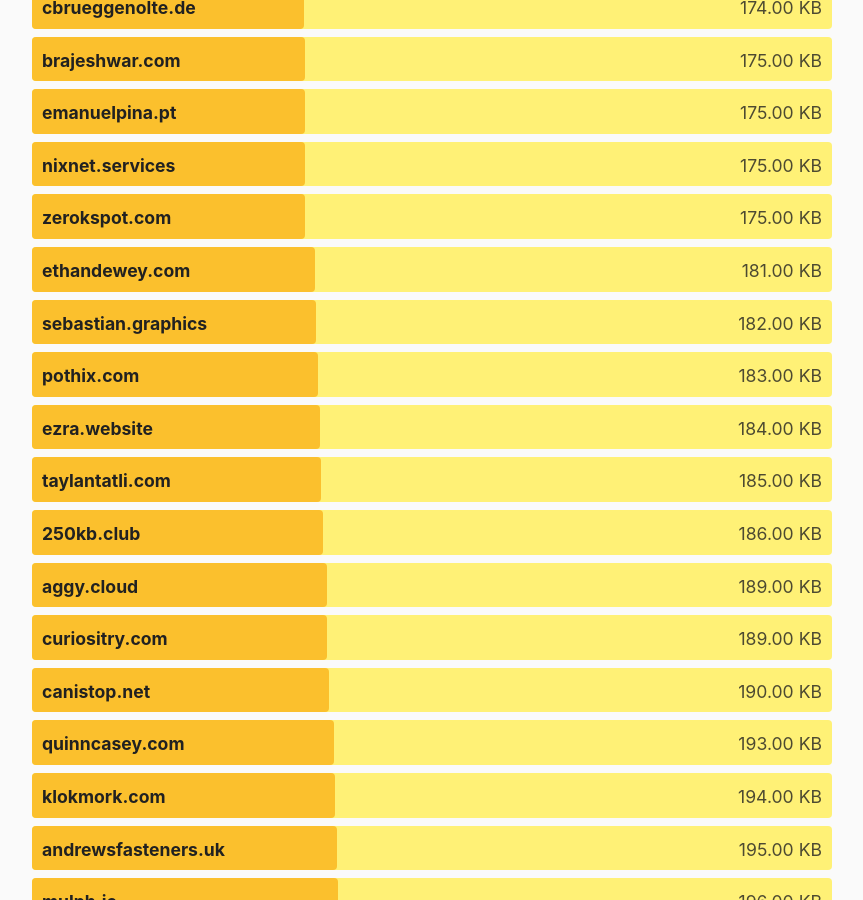
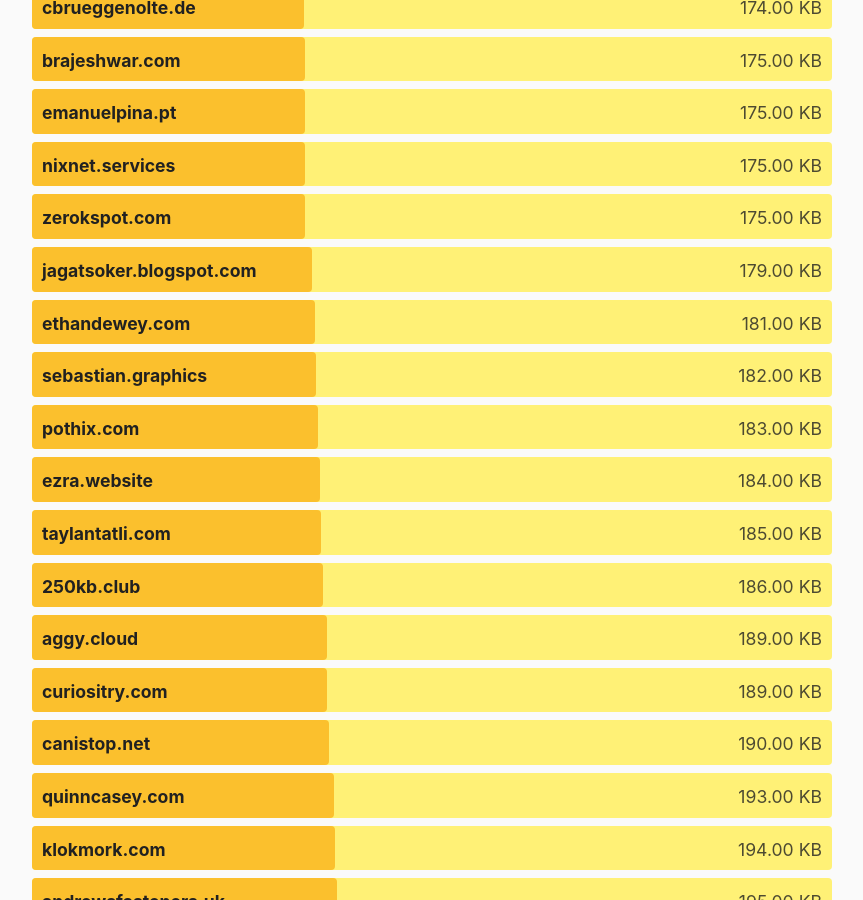
Before and after one commit to kevquirk/512kb.club, a Jekyll site: the page built from index.md, in a window 1280 px wide and 900 px high, scrolled down 15585 px. Shown: the whole window, without its empty margins (208-1071 px from the left). Built offline with Jekyll 4.4.1, drawn with Linux system fonts in a browser that asks for light colours.

Commit message:
Update sites.yml

```diff
--- a/_data/sites.yml
+++ b/_data/sites.yml
@@ -843,6 +843,11 @@
   size: 15
   last_checked: 2021-11-25
 
+- domain: jagatsoker.blogspot.com
+  url: https://jagatsoker.blogspot.com/
+  size: 179
+  last_checked: 2022-02-03 (YYYY-MM-DD)
+
 - domain: jakobbouchard.dev
   url: https://jakobbouchard.dev/
   size: 60.5
```
